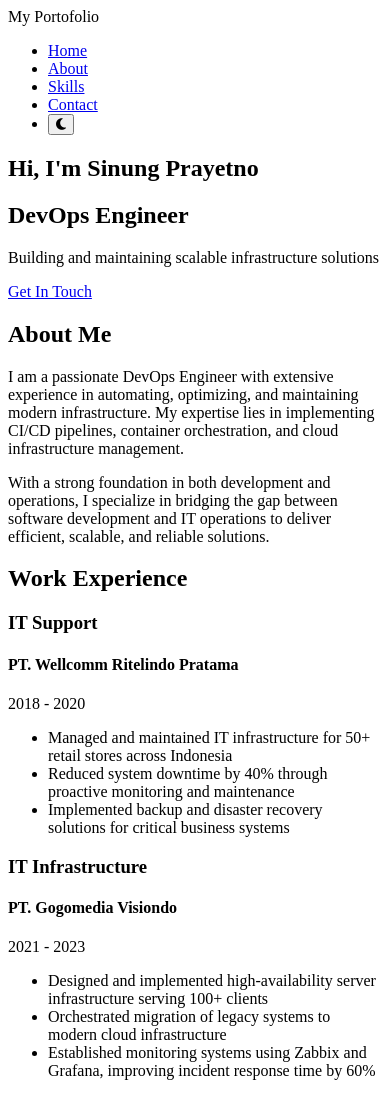
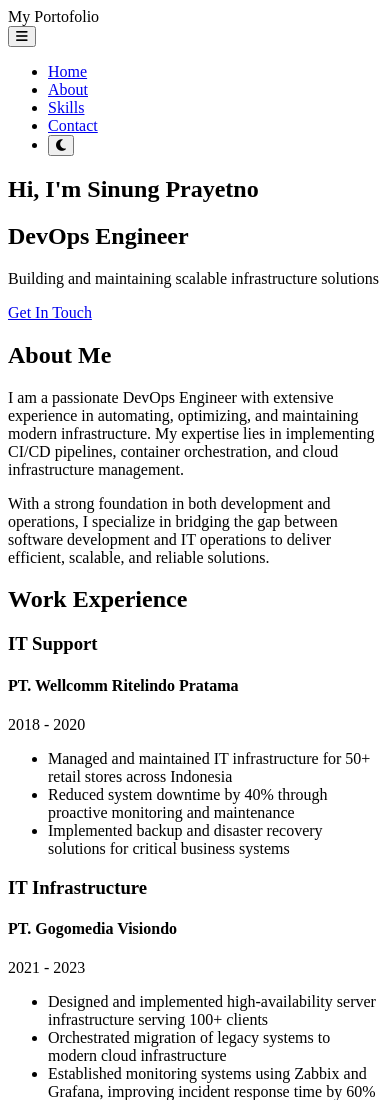
Before and after one commit to sinungp/portofolio-web, a website built with Vite: page docs/index.html in a window 390 px wide. Shown: the top 1100 px of the page. Built offline with nearby package versions, Linux system fonts and the light colour scheme.

Commit message:
perbaharui code navbar mobile

```diff
--- a/docs/index.html
+++ b/docs/index.html
@@ -6,14 +6,17 @@
     <title>Sinung Prayetno | DevOps Engineer</title>
 
     <link rel="stylesheet" href="https://cdnjs.cloudflare.com/ajax/libs/font-awesome/6.4.0/css/all.min.css">
-  <script type="module" crossorigin src="/portofolio-web/assets/index-471b99a9.js"></script>
-  <link rel="stylesheet" href="/portofolio-web/assets/index-5b93e1c2.css">
+  <script type="module" crossorigin src="/portofolio-web/assets/index-225ba079.js"></script>
+  <link rel="stylesheet" href="/portofolio-web/assets/index-945d1d2c.css">
 </head>
 <body>
     <nav>
         <div class="container">
             <div class="logo">My Portofolio</div>
-            <ul>
+            <button class="mobile-menu-btn" id="mobile-menu">
+                <i class="fas fa-bars"></i>
+            </button>
+            <ul class="nav-links">
                 <li><a href="#home">Home</a></li>
                 <li><a href="#about">About</a></li>
                 <li><a href="#skills">Skills</a></li>
--- a/src/main.js
+++ b/src/main.js
@@ -60,3 +60,25 @@ prefersDarkScheme.addEventListener('change', (e) => {
     const newTheme = e.matches ? 'dark' : 'light';
     setTheme(newTheme);
 });
+
+// Mobile menu toggle
+const mobileMenu = document.getElementById('mobile-menu');
+const navLinks = document.querySelector('.nav-links');
+
+mobileMenu.addEventListener('click', () => {
+    navLinks.classList.toggle('active');
+});
+
+// Close mobile menu when clicking a link
+document.querySelectorAll('.nav-links a').forEach(link => {
+    link.addEventListener('click', () => {
+        navLinks.classList.remove('active');
+    });
+});
+
+// Close mobile menu when clicking outside
+document.addEventListener('click', (e) => {
+    if (!e.target.closest('nav')) {
+        navLinks.classList.remove('active');
+    }
+});
--- a/src/style.css
+++ b/src/style.css
@@ -70,6 +70,16 @@ nav a {
 
 nav a:hover {
     color: var(--primary-color);
+}
+
+.mobile-menu-btn {
+    display: none;
+    background: none;
+    border: none;
+    color: var(--text-color);
+    font-size: 1.5rem;
+    cursor: pointer;
+    padding: 0.5rem;
 }
 
 /* Hero Section */
@@ -289,6 +299,31 @@ nav a:hover {
 
     .contact-content {
         padding: 0 1rem;
+    }
+
+    .mobile-menu-btn {
+        display: block;
+    }
+
+    .nav-links {
+        display: none;
+        position: absolute;
+        top: 100%;
+        left: 0;
+        right: 0;
+        flex-direction: column;
+        background: var(--bg-color);
+        padding: 1rem;
+        box-shadow: 0 4px 6px rgba(0, 0, 0, 0.1);
+        text-align: center;
+    }
+
+    .nav-links.active {
+        display: flex;
+    }
+
+    nav ul li {
+        margin: 1rem 0;
     }
 }
 
```
Also changed, not shown: index.html (+4 -1 lines), dist/index.html, 6 other files.
